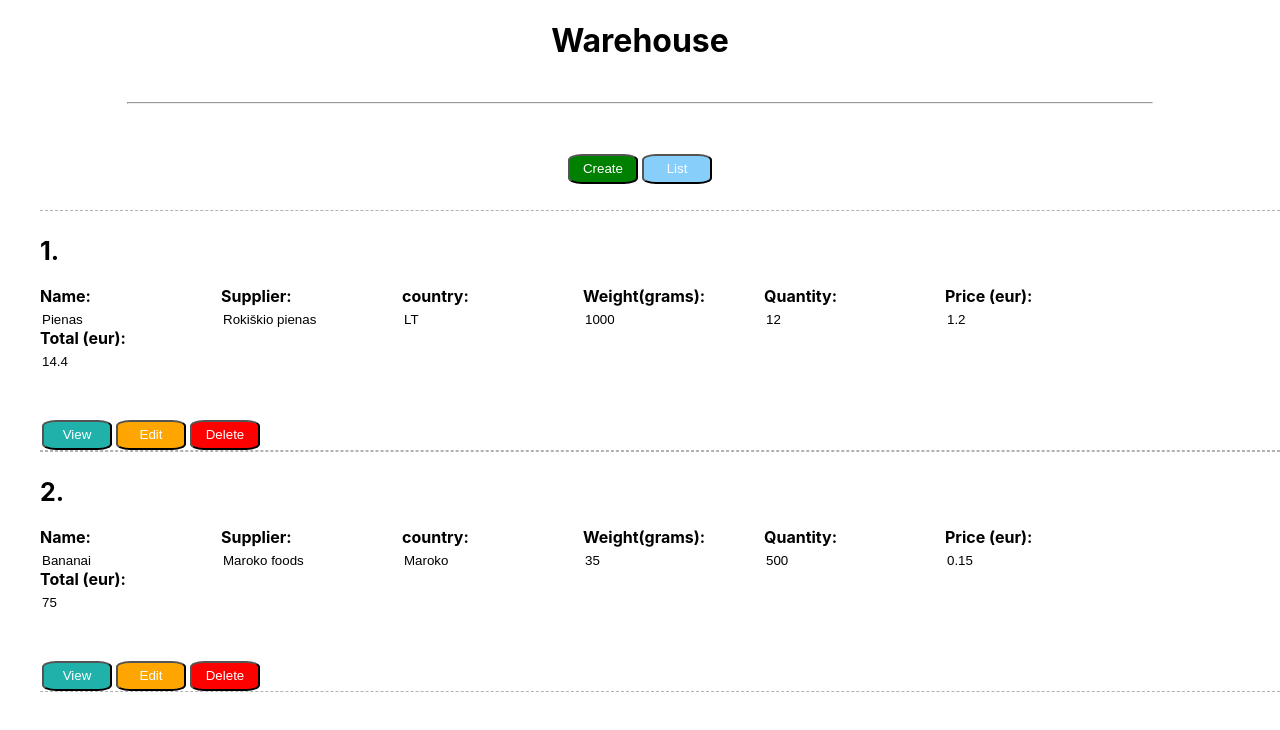
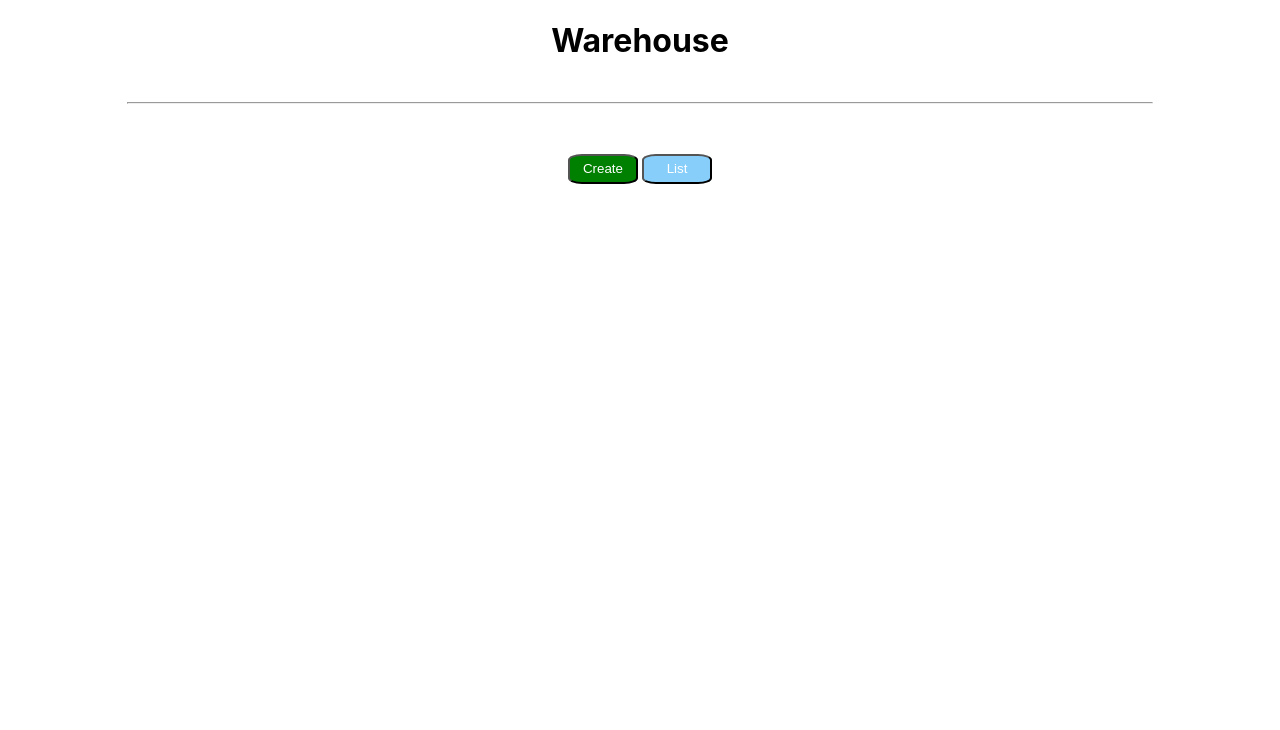
Before and after one commit to ASreiros/wh, a React (Create React App) app: page / in a window 1280 px wide. Shown: the top 730 px of the page. Built offline with nearby package versions, Linux system fonts and the light colour scheme.

Commit message:
minor update

```diff
--- a/src/Components/ProductListEditable.jsx
+++ b/src/Components/ProductListEditable.jsx
@@ -15,22 +15,7 @@ export default function ProductListEditable(){
     useEffect(() => {
         let temp = JSON.parse(localStorage.getItem("whProductList20220402"))
         if(temp === null){
-            temp = [{
-                name:"Pienas",
-                supplier:"Rokiškio pienas",
-                country:"LT",
-                quantity:12,
-                price:1.20,
-                wei:1000
-                }
-                ,{
-                    name:"Bananai",
-                    supplier:"Maroko foods",
-                    country:"Maroko",
-                    quantity:500,
-                    price:0.15,
-                    wei:35
-                }];      // make it [] after testing
+            temp = []
              localStorage.setItem("whProductList20220402", JSON.stringify(temp))
         }
         setProducts(temp)
```
